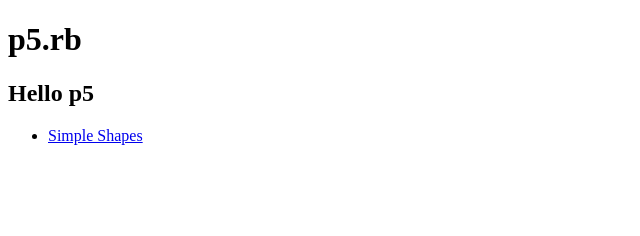
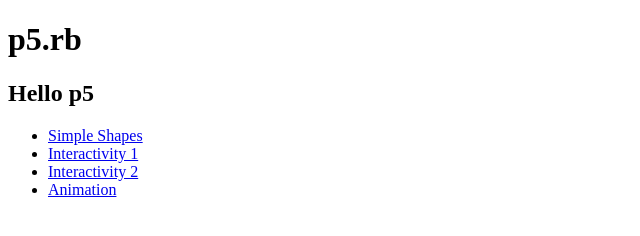
Before and after one commit to ongaeshi/p5rb, a plain HTML site: page html/index.html in a window 1280 px wide. Shown: the whole page, without its empty margins (0-640 px from the left). Drawn offline with Linux system fonts and the light colour scheme.

Commit message:
feat: Add to index

```diff
--- a/html/index.html
+++ b/html/index.html
@@ -11,6 +11,9 @@
   <h2>Hello p5</h2>
   <ul>
     <li><a href="./examples/hello-p5-simple-shapes.html">Simple Shapes</a></li>
+    <li><a href="./examples/hello-p5-interactivity-1.html">Interactivity 1</a></li>
+    <li><a href="./examples/hello-p5-interactivity-2.html">Interactivity 2</a></li>
+    <li><a href="./examples/hello-p5-animation.html">Animation</a></li>
   </ul>
 </body>
 </html>
```
